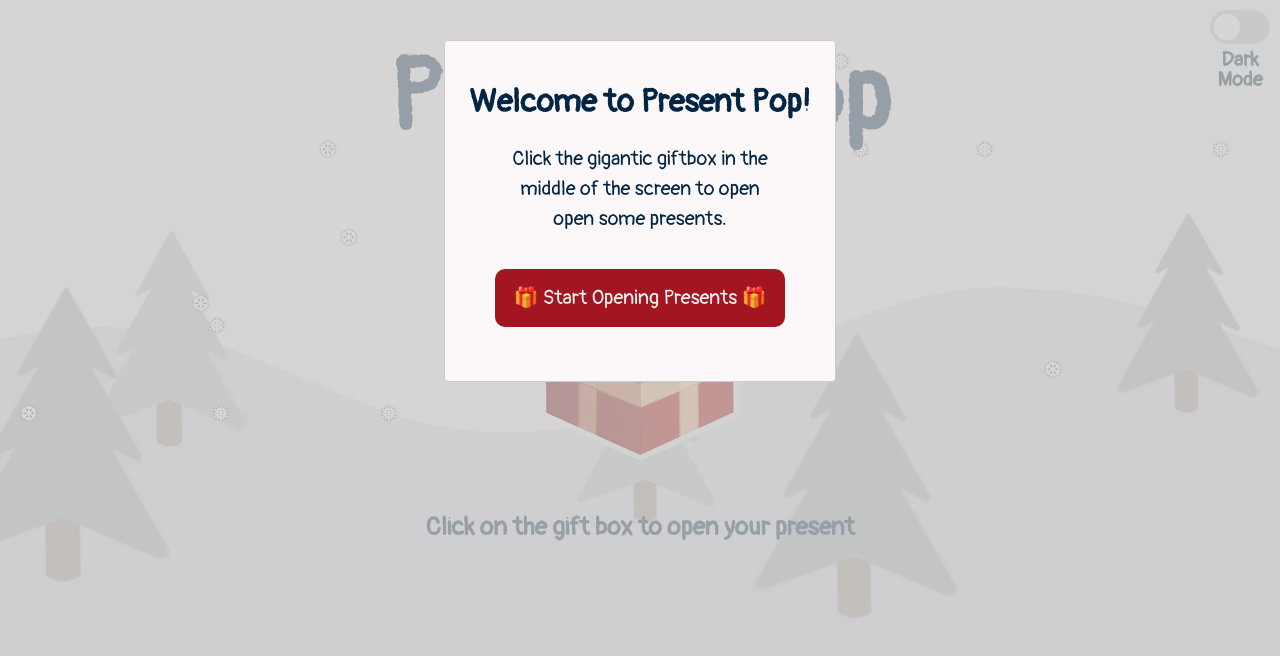
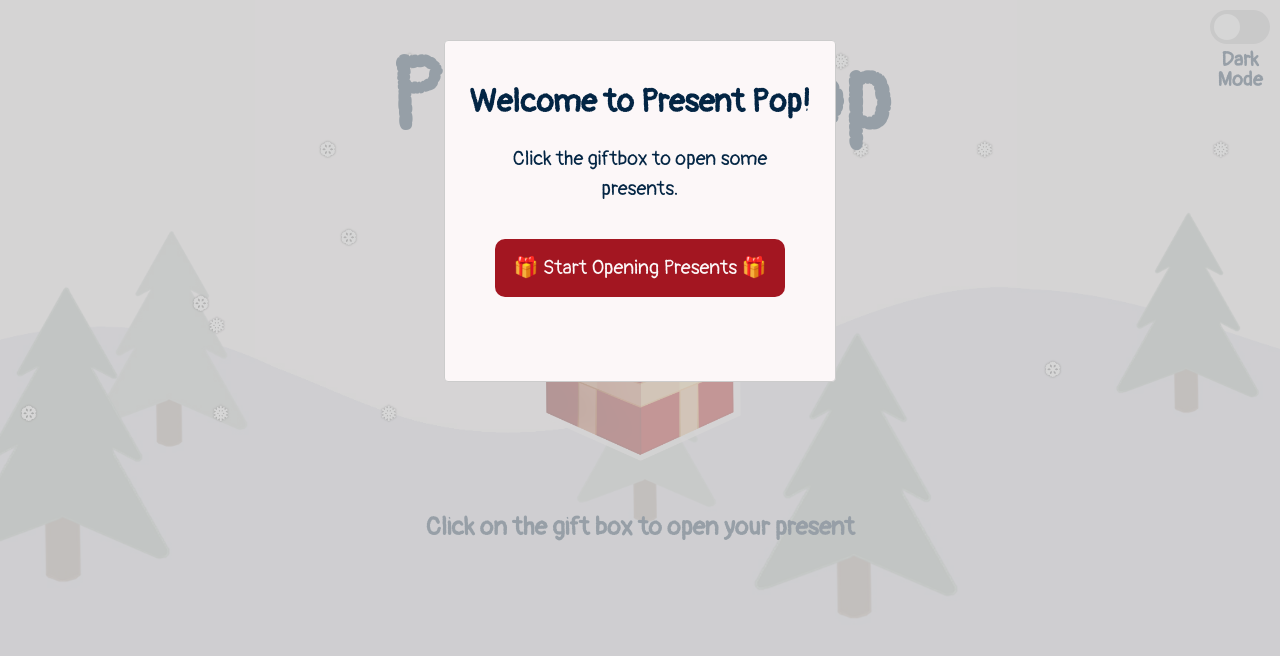
Before and after one commit to thekkathy/Present-Pop, a React app in the folder client/: page / in a window 1280 px wide. Built offline with nearby package versions, Linux system fonts and the light colour scheme; no server answers; a web font is replaced by a local one.

Commit message:
final touchups

```diff
--- a/client/public/index.html
+++ b/client/public/index.html
@@ -27,7 +27,7 @@
       work correctly both with client-side routing and a non-root public URL.
       Learn how to configure a non-root public URL by running `npm run build`.
     -->
-    <title>React App</title>
+    <title>Present Pop</title>
   </head>
   <body>
     <noscript>You need to enable JavaScript to run this app.</noscript>
--- a/client/src/components/instructionText.js
+++ b/client/src/components/instructionText.js
@@ -1 +1 @@
-export const text = `Click the gigantic giftbox in the middle of the screen to open open some presents.`;
+export const text = `Click the giftbox to open some presents.`;
```
Also changed, not shown: client/public/favicon.ico, client/public/gift.png (added).
